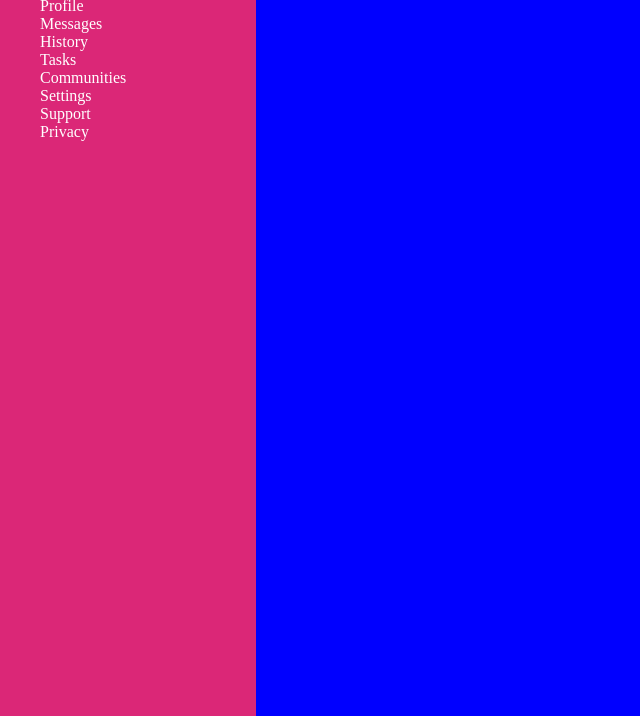
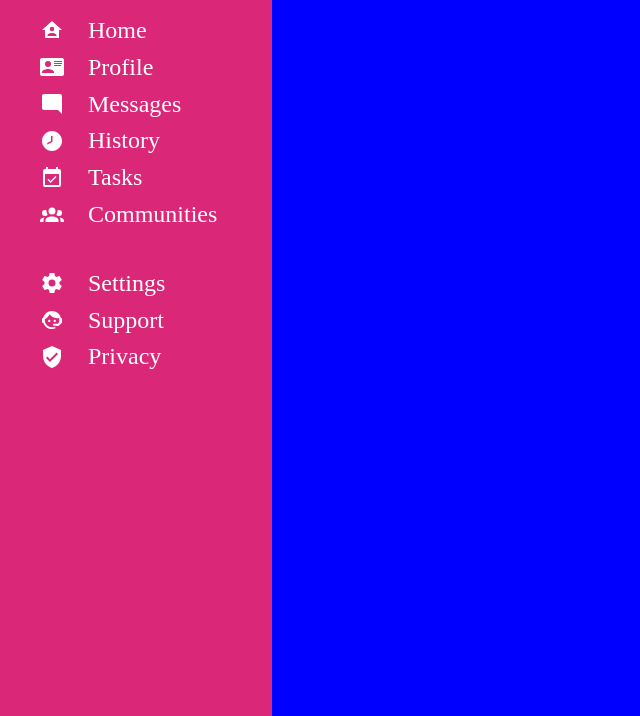
Before and after one commit to Pozzi2002/Admin-Dashboard, a plain HTML site: page index.html in a window 1280 px wide. Shown: the part 84-800 px from the top of the page, without its empty margins (0-640 px from the left). Drawn offline with Linux system fonts and the light colour scheme.

Commit message:
Created menu

```diff
--- a/index.html
+++ b/index.html
@@ -10,19 +10,27 @@
         <div class="container">
        <div class="dashboard-menu">
         <div class="head">
-          <svg xmlns="http://www.w3.org/2000/svg" viewBox="0 0 24 24" style="height: 45px; fill: white"><title>view-dashboard</title>
+          <svg xmlns="http://www.w3.org/2000/svg" viewBox="0 0 24 24" style="height: 3rem; fill: white"><title>view-dashboard</title>
           <path d="M13,3V9H21V3M13,21H21V11H13M3,21H11V15H3M3,13H11V3H3V13Z" /></svg><h2>Pussyboard</h2>
         </div>
-        <p class="item"><svg xmlns="http://www.w3.org/2000/svg" viewBox="0 0 24 24" style="height: 20px; fill: white"><title>home-account</title>
-                <path d="M12,3L2,12H5V20H19V12H22L12,3M12,8.75A2.25,2.25 0 0,1 14.25,11A2.25,2.25 0 0,1 12,13.25A2.25,2.25 0 0,1 9.75,11A2.25,2.25 0 0,1 12,8.75M12,15C13.5,15 16.5,15.75 16.5,17.25V18H7.5V17.25C7.5,15.75 10.5,15 12,15Z" /></svg> Home</p>
-        <p>Profile</p>
-        <p>Messages</p>
-        <p>History</p>
-        <p>Tasks</p>
-        <p>Communities</p>
-        <p>Settings</p>
-        <p>Support</p>
-        <p>Privacy</p>
+        <p><svg xmlns="http://www.w3.org/2000/svg" viewBox="0 0 24 24"><title>home-account</title>
+            <path d="M12,3L2,12H5V20H19V12H22L12,3M12,8.75A2.25,2.25 0 0,1 14.25,11A2.25,2.25 0 0,1 12,13.25A2.25,2.25 0 0,1 9.75,11A2.25,2.25 0 0,1 12,8.75M12,15C13.5,15 16.5,15.75 16.5,17.25V18H7.5V17.25C7.5,15.75 10.5,15 12,15Z" /></svg> Home</p>
+        <p><svg xmlns="http://www.w3.org/2000/svg" viewBox="0 0 24 24"><title>card-account-details</title>
+            <path d="M2,3H22C23.05,3 24,3.95 24,5V19C24,20.05 23.05,21 22,21H2C0.95,21 0,20.05 0,19V5C0,3.95 0.95,3 2,3M14,6V7H22V6H14M14,8V9H21.5L22,9V8H14M14,10V11H21V10H14M8,13.91C6,13.91 2,15 2,17V18H14V17C14,15 10,13.91 8,13.91M8,6A3,3 0 0,0 5,9A3,3 0 0,0 8,12A3,3 0 0,0 11,9A3,3 0 0,0 8,6Z" /></svg>Profile</p>
+        <p><svg xmlns="http://www.w3.org/2000/svg" viewBox="0 0 24 24" style="transform:scaleX(-1)"><title>message</title>
+            <path d="M20,2H4A2,2 0 0,0 2,4V22L6,18H20A2,2 0 0,0 22,16V4C22,2.89 21.1,2 20,2Z" /></svg>Messages</p>
+        <p><svg xmlns="http://www.w3.org/2000/svg" viewBox="0 0 24 24"><title>clock-time-eight</title>
+            <path d="M12 2C6.5 2 2 6.5 2 12C2 17.5 6.5 22 12 22C17.5 22 22 17.5 22 12S17.5 2 12 2M7.7 15.5L7 14.2L11 11.9V7H12.5V12.8L7.7 15.5Z" /></svg>History</p>
+        <p><svg xmlns="http://www.w3.org/2000/svg" viewBox="0 0 24 24"><title>calendar-check</title>
+            <path d="M19,19H5V8H19M19,3H18V1H16V3H8V1H6V3H5C3.89,3 3,3.9 3,5V19A2,2 0 0,0 5,21H19A2,2 0 0,0 21,19V5A2,2 0 0,0 19,3M16.53,11.06L15.47,10L10.59,14.88L8.47,12.76L7.41,13.82L10.59,17L16.53,11.06Z" /></svg>Tasks</p>
+        <p><svg xmlns="http://www.w3.org/2000/svg" viewBox="0 0 24 24"><title>account-group</title>
+            <path d="M12,5.5A3.5,3.5 0 0,1 15.5,9A3.5,3.5 0 0,1 12,12.5A3.5,3.5 0 0,1 8.5,9A3.5,3.5 0 0,1 12,5.5M5,8C5.56,8 6.08,8.15 6.53,8.42C6.38,9.85 6.8,11.27 7.66,12.38C7.16,13.34 6.16,14 5,14A3,3 0 0,1 2,11A3,3 0 0,1 5,8M19,8A3,3 0 0,1 22,11A3,3 0 0,1 19,14C17.84,14 16.84,13.34 16.34,12.38C17.2,11.27 17.62,9.85 17.47,8.42C17.92,8.15 18.44,8 19,8M5.5,18.25C5.5,16.18 8.41,14.5 12,14.5C15.59,14.5 18.5,16.18 18.5,18.25V20H5.5V18.25M0,20V18.5C0,17.11 1.89,15.94 4.45,15.6C3.86,16.28 3.5,17.22 3.5,18.25V20H0M24,20H20.5V18.25C20.5,17.22 20.14,16.28 19.55,15.6C22.11,15.94 24,17.11 24,18.5V20Z" /></svg>Communities</p>
+        <p><svg xmlns="http://www.w3.org/2000/svg" viewBox="0 0 24 24"><title>cog</title>
+            <path d="M12,15.5A3.5,3.5 0 0,1 8.5,12A3.5,3.5 0 0,1 12,8.5A3.5,3.5 0 0,1 15.5,12A3.5,3.5 0 0,1 12,15.5M19.43,12.97C19.47,12.65 19.5,12.33 19.5,12C19.5,11.67 19.47,11.34 19.43,11L21.54,9.37C21.73,9.22 21.78,8.95 21.66,8.73L19.66,5.27C19.54,5.05 19.27,4.96 19.05,5.05L16.56,6.05C16.04,5.66 15.5,5.32 14.87,5.07L14.5,2.42C14.46,2.18 14.25,2 14,2H10C9.75,2 9.54,2.18 9.5,2.42L9.13,5.07C8.5,5.32 7.96,5.66 7.44,6.05L4.95,5.05C4.73,4.96 4.46,5.05 4.34,5.27L2.34,8.73C2.21,8.95 2.27,9.22 2.46,9.37L4.57,11C4.53,11.34 4.5,11.67 4.5,12C4.5,12.33 4.53,12.65 4.57,12.97L2.46,14.63C2.27,14.78 2.21,15.05 2.34,15.27L4.34,18.73C4.46,18.95 4.73,19.03 4.95,18.95L7.44,17.94C7.96,18.34 8.5,18.68 9.13,18.93L9.5,21.58C9.54,21.82 9.75,22 10,22H14C14.25,22 14.46,21.82 14.5,21.58L14.87,18.93C15.5,18.67 16.04,18.34 16.56,17.94L19.05,18.95C19.27,19.03 19.54,18.95 19.66,18.73L21.66,15.27C21.78,15.05 21.73,14.78 21.54,14.63L19.43,12.97Z" /></svg>Settings</p>
+        <p><svg xmlns="http://www.w3.org/2000/svg" viewBox="0 0 24 24"><title>face-agent</title>
+            <path d="M18.72,14.76C19.07,13.91 19.26,13 19.26,12C19.26,11.28 19.15,10.59 18.96,9.95C18.31,10.1 17.63,10.18 16.92,10.18C13.86,10.18 11.15,8.67 9.5,6.34C8.61,8.5 6.91,10.26 4.77,11.22C4.73,11.47 4.73,11.74 4.73,12A7.27,7.27 0 0,0 12,19.27C13.05,19.27 14.06,19.04 14.97,18.63C15.54,19.72 15.8,20.26 15.78,20.26C14.14,20.81 12.87,21.08 12,21.08C9.58,21.08 7.27,20.13 5.57,18.42C4.53,17.38 3.76,16.11 3.33,14.73H2V10.18H3.09C3.93,6.04 7.6,2.92 12,2.92C14.4,2.92 16.71,3.87 18.42,5.58C19.69,6.84 20.54,8.45 20.89,10.18H22V14.67H22V14.69L22,14.73H21.94L18.38,18L13.08,17.4V15.73H17.91L18.72,14.76M9.27,11.77C9.57,11.77 9.86,11.89 10.07,12.11C10.28,12.32 10.4,12.61 10.4,12.91C10.4,13.21 10.28,13.5 10.07,13.71C9.86,13.92 9.57,14.04 9.27,14.04C8.64,14.04 8.13,13.54 8.13,12.91C8.13,12.28 8.64,11.77 9.27,11.77M14.72,11.77C15.35,11.77 15.85,12.28 15.85,12.91C15.85,13.54 15.35,14.04 14.72,14.04C14.09,14.04 13.58,13.54 13.58,12.91A1.14,1.14 0 0,1 14.72,11.77Z" /></svg>Support</p>
+        <p><svg xmlns="http://www.w3.org/2000/svg" viewBox="0 0 24 24"><title>shield-check</title>
+            <path d="M10,17L6,13L7.41,11.59L10,14.17L16.59,7.58L18,9M12,1L3,5V11C3,16.55 6.84,21.74 12,23C17.16,21.74 21,16.55 21,11V5L12,1Z" /></svg>Privacy</p>
        </div>
        <div class="dashboard-content">
 
--- a/style.css
+++ b/style.css
@@ -9,11 +9,13 @@ body{
     display: grid;
     height: 100vh;
     grid-template-columns: 1fr 4fr;
+    width: 100vw;
 }
 /*Left*/
 .dashboard-menu {
     background-color: #db2777;
     color: white;
+    width: 100%;
 }
 .dashboard-menu > .head {
     display: flex;
@@ -22,18 +24,28 @@ body{
     margin-top: 1rem;
 }
 .dashboard-menu > .head > h2 {
-    font-size: 2rem
+    font-size: 2rem;
+    margin-right:2rem;
 }
 .dashboard-menu > p {
     display: flex;
     align-items: center;
     margin-left: 2.5rem;
+    font-size: 1.5rem;
+    line-height: 2.3rem;
+}
+.dashboard-menu > p svg {
+    height: 1.5rem;
+    fill: white;
+    margin-right: 1.5rem;
 }
 .dashboard-menu svg {
     margin-right:1rem;
 }
-
-
+.dashboard-menu > :nth-child(2),
+.dashboard-menu > :nth-child(8) {
+    margin-top: 2rem;
+}
 
 .dashboard-content {
     background-color: blue;
```
